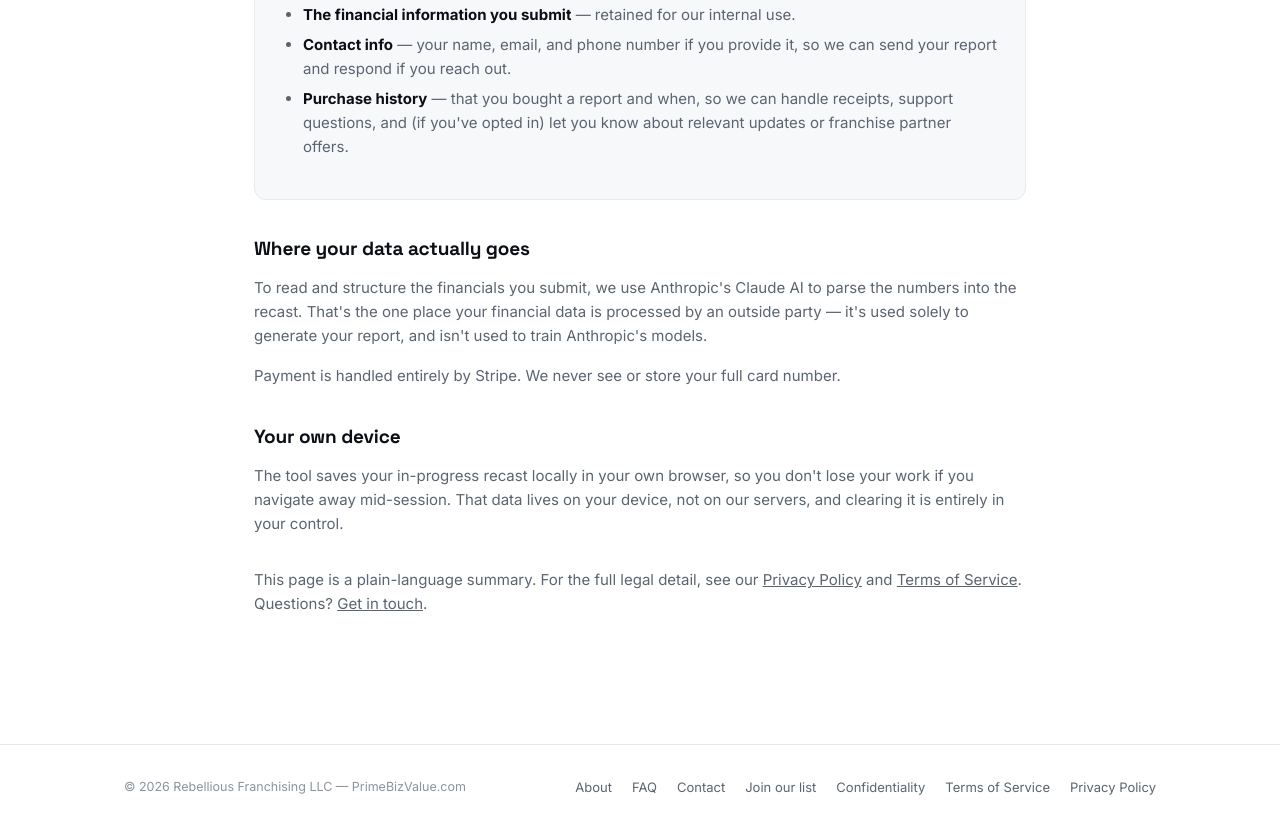
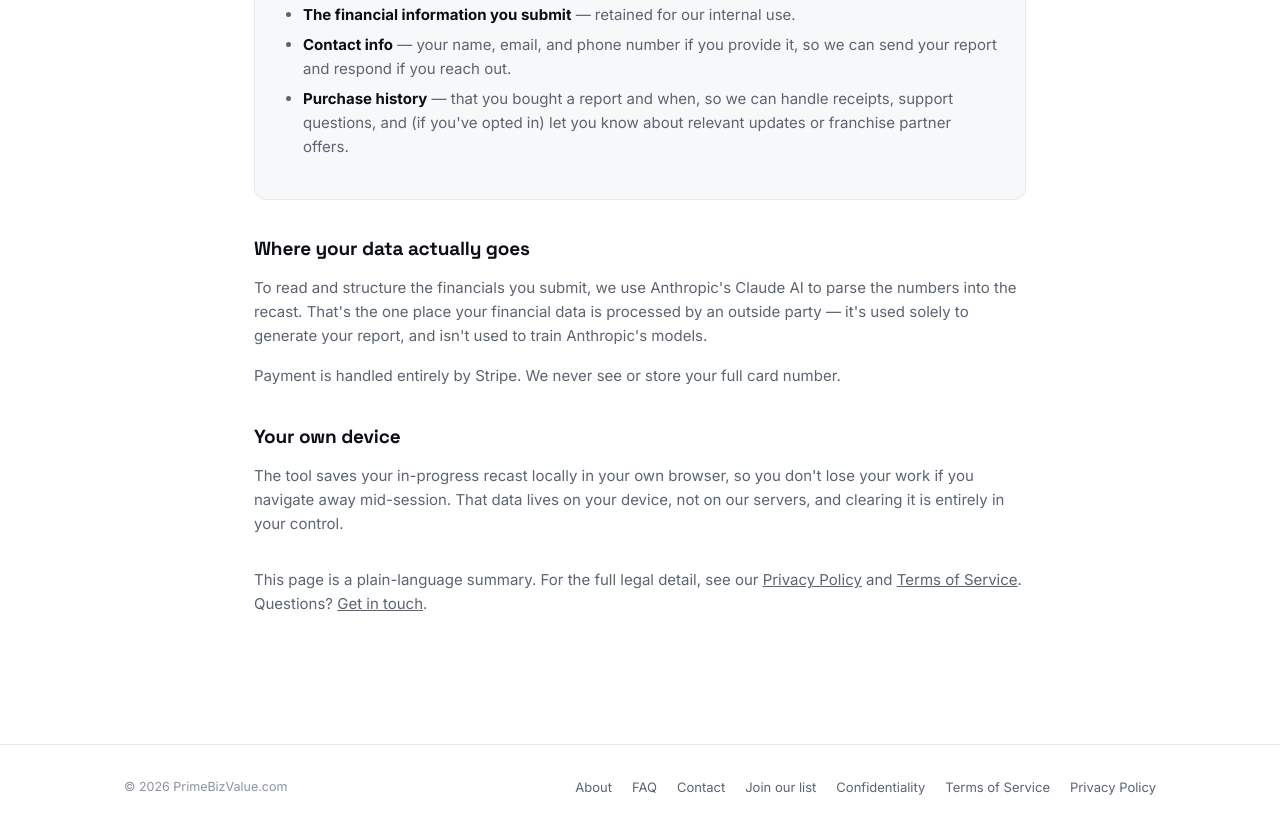
Before and after one commit to joemalmuthCFE/PrimeBizValue-site, a plain HTML site: page confidentiality.html in a window 1280 px wide. Shown: the part 544-1378 px from the top of the page. Drawn offline with Linux system fonts and the light colour scheme.

Commit message:
Update confidentiality.html

```diff
--- a/confidentiality.html
+++ b/confidentiality.html
@@ -132,7 +132,7 @@
 
 <footer>
   <div class="foot-row">
-    <p>© 2026 Rebellious Franchising LLC — PrimeBizValue.com</p>
+    <p>© 2026 PrimeBizValue.com</p>
     <div class="foot-links">
       <a href="/about.html">About</a>
       <a href="/faq.html">FAQ</a>
```
